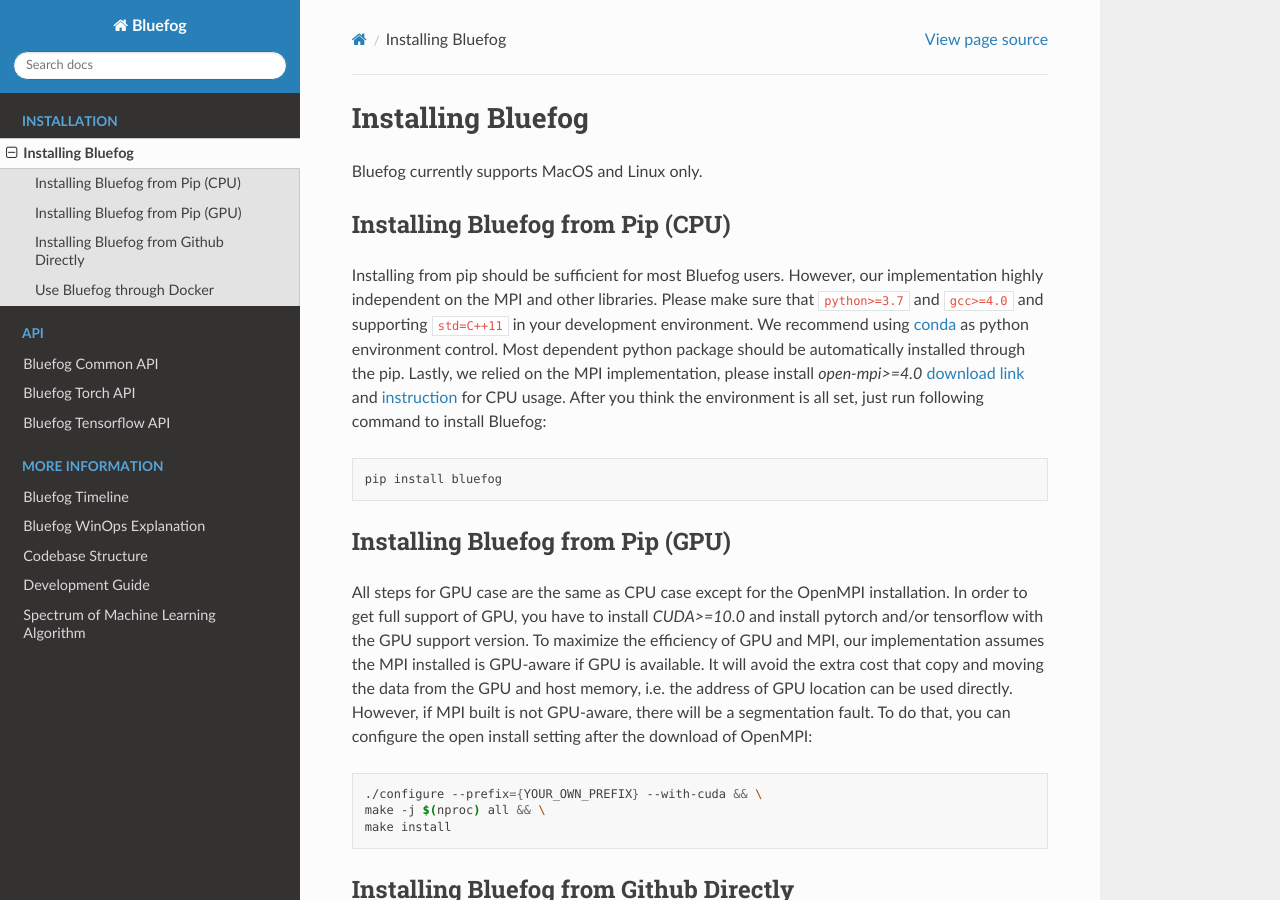
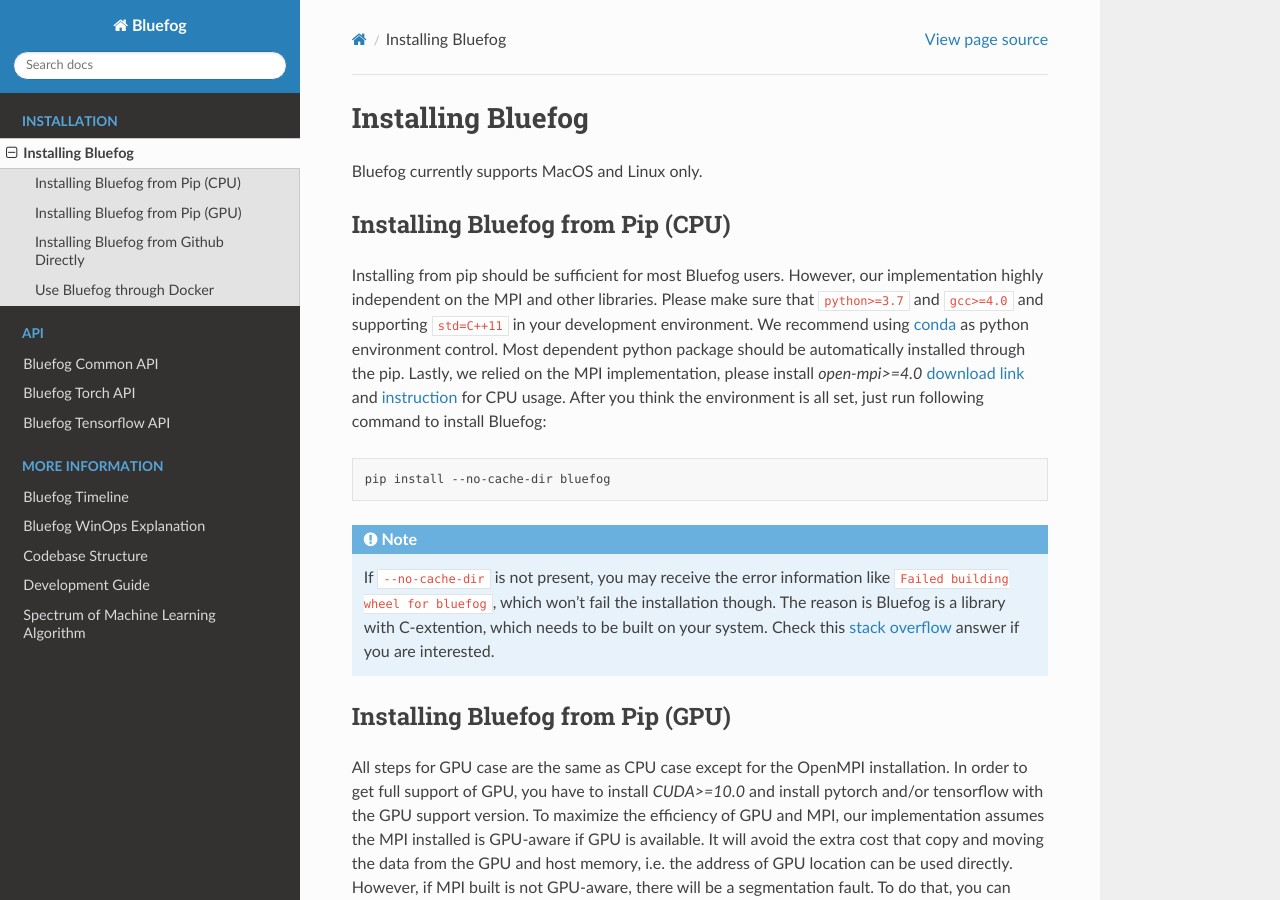
Before and after one commit to Bluefog-Lib/bluefog, a Sphinx documentation site: the page built from docs/install.rst, in a window 1280 px wide and 900 px high. Built offline with Sphinx 7.4.7 and the Read the Docs theme 2.0.0, drawn with Linux system fonts in a browser that asks for light colours.

Commit message:
Update the bluefog install doc

```diff
--- a/docs/index.rst
+++ b/docs/index.rst
@@ -26,7 +26,9 @@
 -----------
 
 First, make sure your environment has ``python>=3.7`` and `openmpi`_ >= 4.0.
-Then, install Bluefog with: ``pip install bluefog``.  We provide high-level wrapper for optimizer.
+Then, install Bluefog with: ``pip install --no-cache-dir bluefog``.  Check
+our :ref:`install_bluefog` page if you need more information or other install options.
+We provide high-level wrapper for optimizer.
 Probably, the only thing you need to modify
 the existing script is wrapping the optimizer with our ``DistributedBluefogOptimizer``,
 then run it through ``bfrun``. That is it!
--- a/docs/install.rst
+++ b/docs/install.rst
@@ -1,3 +1,5 @@
+.. _install_bluefog:
+
 Installing Bluefog
 ==================
 
@@ -5,7 +7,7 @@
 
 
 Installing Bluefog from Pip (CPU)
---------------------------------
+---------------------------------
 Installing from pip should be sufficient for most Bluefog users.
 However, our implementation highly independent on the MPI and other libraries. Please
 make sure that ``python>=3.7`` and
@@ -18,10 +20,18 @@
 
 .. code-block:: bash
 
-    pip install bluefog
+    pip install --no-cache-dir bluefog
+
+.. Note::
+
+    If ``--no-cache-dir`` is not present, you may receive the error information like
+    ``Failed building wheel for bluefog``, which won't fail the installation though.
+    The reason is Bluefog is a library with C-extention,
+    which needs to be built on your system. Check this `stack overflow`_ answer if you are interested.
+
 
 Installing Bluefog from Pip (GPU)
----------------------------------------
+---------------------------------
 All steps for GPU case are the same as CPU case except for the OpenMPI installation.
 In order to get full support of GPU, you have to install `CUDA>=10.0`
 and install pytorch and/or tensorflow with the GPU support version.
@@ -39,7 +49,7 @@
     make install
 
 Installing Bluefog from Github Directly
--------------------------------------
+---------------------------------------
 First, please check your environment as mentioned in above subsections. Then,
 clone or download the bluefog repository from `Github`_. Last, just run the
 following command under the root folder of bluefog repository:
@@ -56,3 +66,4 @@
 .. _download link: https://www.open-mpi.org/software/ompi/v4.0/
 .. _instruction:  https://www.open-mpi.org/faq/?category=building#easy-build
 .. _Github: https://github.com/ybc1991/bluefog
+.. _stack overflow: https://stackoverflow.com/questions/53204916/what-is-the-meaning-of-failed-building-wheel-for-x-in-pip-install
```
